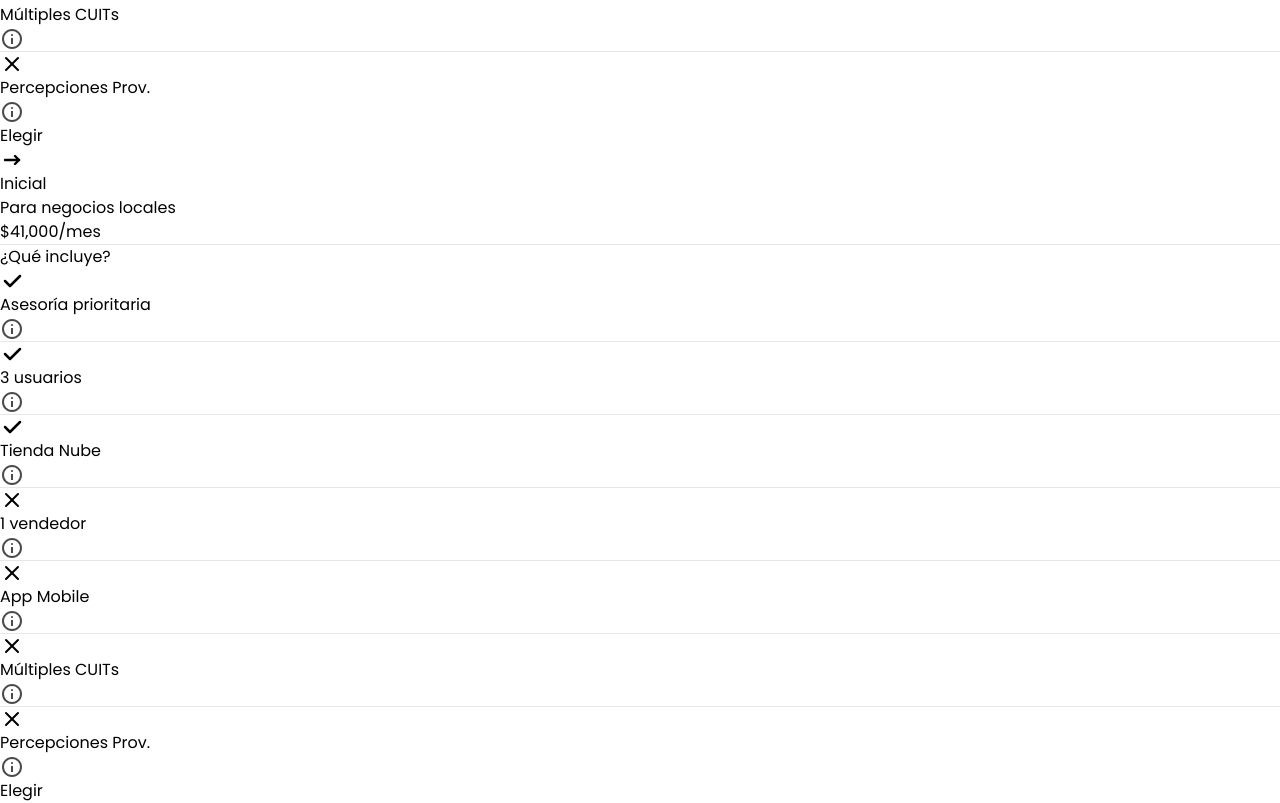
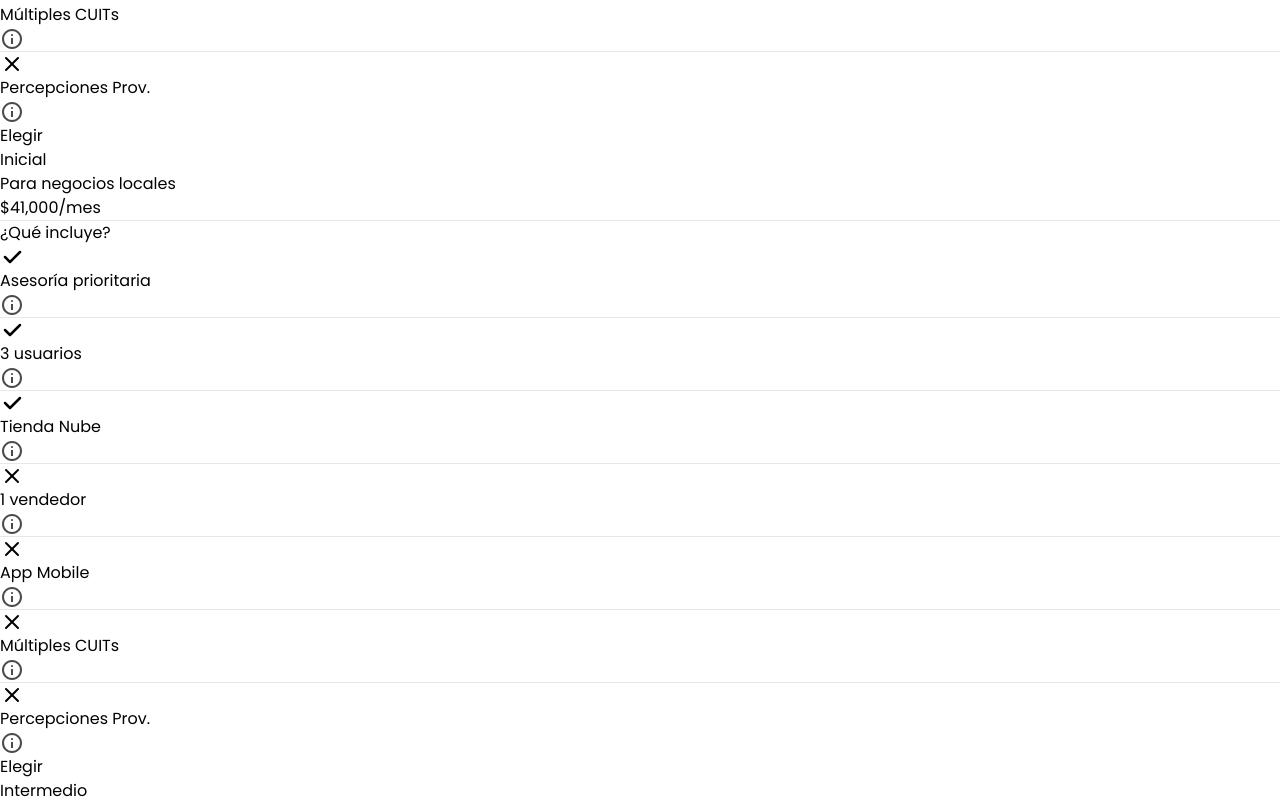
Before and after one commit to francoogilli/Fidel, a React (Vite) app: page / in a window 1280 px wide. Shown: the part 2282-3085 px from the top of the page. Built offline with nearby package versions, Linux system fonts and the light colour scheme; a web font is replaced by a local one.

Commit message:
Modificar boton

```diff
--- a/src/components/pricingCard.tsx
+++ b/src/components/pricingCard.tsx
@@ -4,7 +4,6 @@
 import Cross from "../icons/cross";
 import InfoCircle from "../icons/infoCircle";
 import Tooltip from "./tooltip";
-import ArrowRight from "../icons/arrowRight";
 import { pricingData } from "../data/data";
 
 export default function PricingCard() {
@@ -13,7 +12,12 @@
       <div className="flex justify-center">
         <div className="flex items-center rounded-3xl border border-[#e9e9e9] px-3 py-1 animation-1">
           <CreditCardIcon className="size-4 md:size-5" />
-          <h2 className="text-xs md:text-sm font-medium text-center ml-2" style={{ fontFamily: "Satoshi" }}>Planes</h2>
+          <h2
+            className="text-xs md:text-sm font-medium text-center ml-2"
+            style={{ fontFamily: "Satoshi" }}
+          >
+            Planes
+          </h2>
         </div>
       </div>
       <h3
@@ -81,10 +85,9 @@
             </ul>
             <a
               href="#"
-              className="flex justify-center items-center gap-x-1 bg-gradient-to-t from-[#2d2d2d] to-[#4a4a4a] text-white font-semibold rounded-xl text-sm px-5 py-2.5 text-center hover:scale-105 duration-300"
+              className="flex justify-center items-center gap-x-1 bg-gradient-to-t from-[#2d2d2d] to-[#4a4a4a] text-white font-semibold rounded-2xl text-sm px-5 py-2.5 text-center border-4 border-[#FCFCFC] hover:border-[#dfdfdf] transition-all duration-700"
             >
               Elegir
-              <ArrowRight className="size-[1.125rem]" />
             </a>
           </div>
         ))}
```
